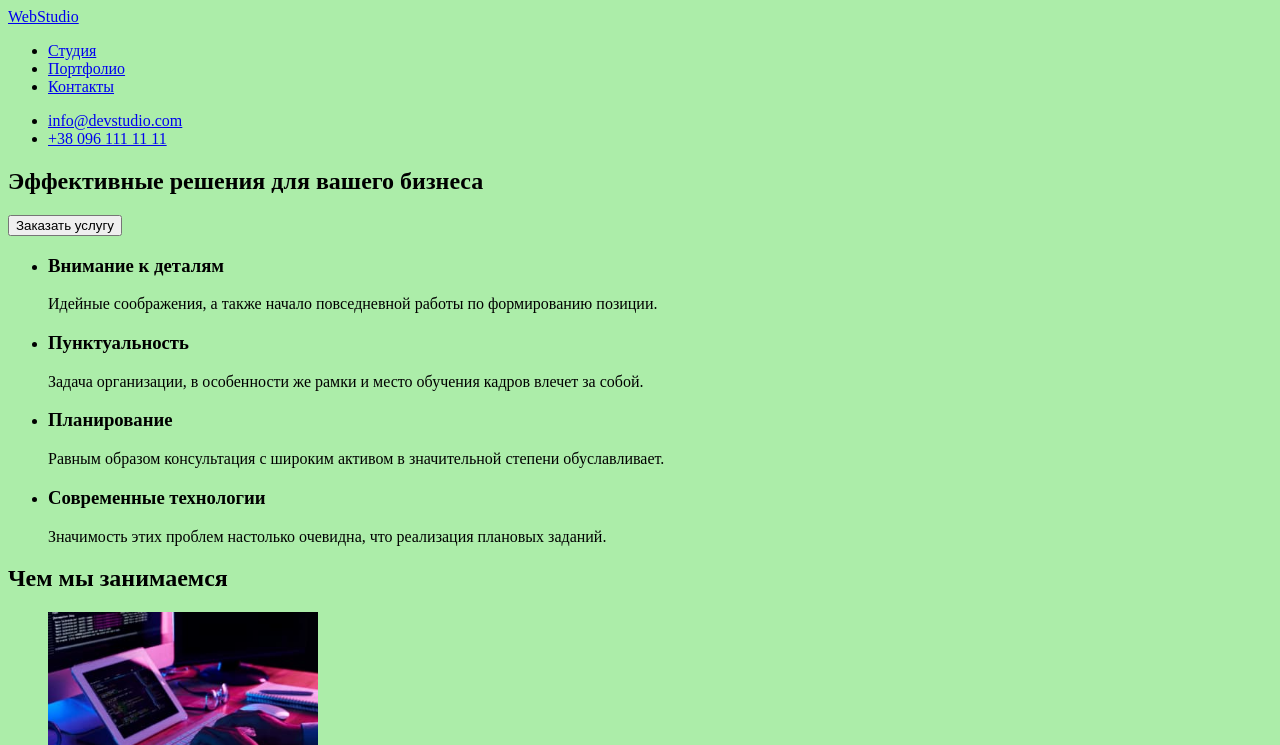
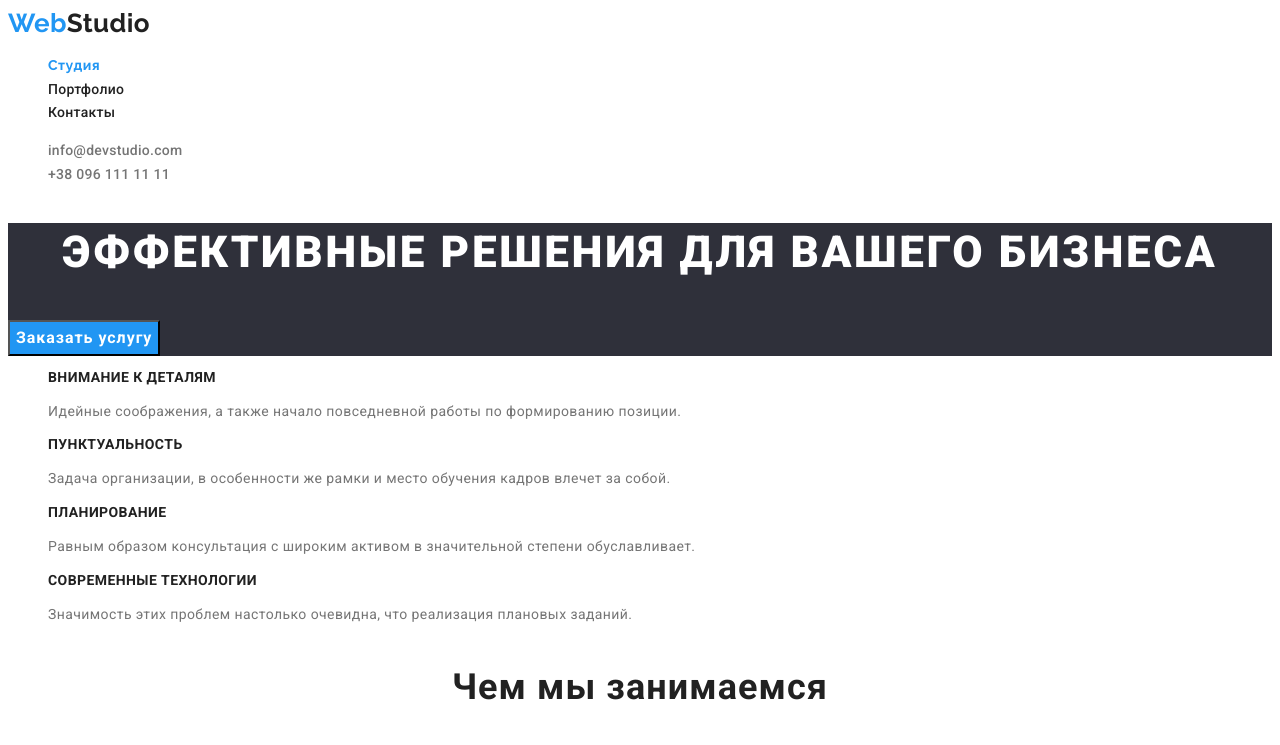
Before and after one commit to temuresanov01/goit-markup-hw-02, a plain HTML site: page index.html in a window 1280 px wide. Shown: the top 745 px of the page. Drawn offline with Linux system fonts and the light colour scheme.

Commit message:
добавляет стили

```diff
--- a/css/styles.css
+++ b/css/styles.css
@@ -1,3 +1,197 @@
+/* цвет заголовка текста чорный #212121 */
+/* цвет заголовка текста вторичный белый #ffffff */
+/* цвет основного текста серый #757575 */
+/* цвет акцента текста синий #2196f3 */
+:root {
+  --title-text-color: #212121;
+  --title-text-color-secondary: #ffffff;
+  --primary-text-color: #757575;
+  --accent-text-color: #2196f3;
+}
 body {
-  background: rgba(139, 231, 135, 0.712);
+  background-color: #ffffff;
+  color: var(--primary-text-color);
+  font-family: 'Roboto', sans-serif;
+  letter-spacing: 0.03em;
+  font-size: 14px;
+  line-height: 1.7;
+  font-family: 'Raleway', sans-serif;
 }
+ul {
+  list-style: none;
+}
+a {
+  text-decoration: none;
+}
+
+/* top line bg */
+
+header {
+  color: var(--title-text-color-secondary);
+}
+/* WebStudio */
+
+.logo-web {
+  color: var(--accent-text-color);
+}
+.logo {
+  color: var(--title-text-color);
+  font-family: 'Raleway', sans-serif;
+  font-weight: 700;
+  font-size: 26px;
+  line-height: 1.19;
+}
+.logo:hover,
+.logo:focus {
+  color: var(--accent-text-color);
+}
+
+/* Menu Nav */
+
+.website-nav-list .nav-link {
+  font-family: 'Roboto', sans-serif;
+  font-weight: 500;
+  font-size: 14px;
+  line-height: 1.14;
+  letter-spacing: 0.02em;
+  color: var(--title-text-color);
+}
+.website-nav-list .nav-link-current {
+  color: var(--accent-text-color);
+}
+.website-nav-list .nav-link:hover,
+.website-nav-list .nav-link:focus {
+  color: var(--accent-text-color);
+}
+.contacts-nav-list .link {
+  font-family: 'Roboto', sans-serif;
+  font-weight: 500;
+  font-size: 14px;
+  line-height: 1.14;
+  letter-spacing: 0.02em;
+  color: var(--primary-text-color);
+}
+.contacts-nav-list .link:hover,
+.contacts-nav-list .link:focus {
+  color: var(--accent-text-color);
+}
+
+/* main content*/
+
+.main-content {
+  background: #2f303a;
+}
+.main-content-title {
+  font-family: 'Roboto', sans-serif;
+  font-weight: 900;
+  font-size: 44px;
+  line-height: 1.36;
+  text-align: center;
+  letter-spacing: 0.06em;
+  text-transform: uppercase;
+  color: var(--title-text-color-secondary);
+}
+.button {
+  font-family: 'Roboto', sans-serif;
+  font-weight: bold;
+  font-size: 16px;
+  line-height: 1.87;
+  display: flex;
+  align-items: center;
+  text-align: center;
+  letter-spacing: 0.06em;
+  color: var(--title-text-color-secondary);
+  background-color: var(--accent-text-color);
+}
+
+/* main content text */
+.section .feature {
+  font-family: 'Roboto', sans-serif;
+  font-weight: bold;
+  font-size: 14px;
+  line-height: 1.14;
+  letter-spacing: 0.03em;
+  text-transform: uppercase;
+  color: var(--title-text-color);
+}
+.section {
+  font-family: 'Roboto', sans-serif;
+  font-weight: 400;
+  font-size: 14px;
+  line-height: 1.71;
+  letter-spacing: 0.03em;
+  color: var(--primary-text-color);
+}
+.section-title {
+  font-family: 'Roboto', sans-serif;
+  font-weight: bold;
+  font-size: 36px;
+  line-height: 1.16x;
+  text-align: center;
+  letter-spacing: 0.03em;
+  color: var(--title-text-color);
+}
+.section-team {
+  background-color: #f5f4fa;
+}
+.team-list .title {
+  font-family: 'Roboto', sans-serif;
+  font-weight: 500;
+  font-size: 16px;
+  line-height: 1.18;
+  text-align: center;
+  letter-spacing: 0.03em;
+  color: var(--title-text-color);
+}
+.team-list .profession {
+  font-family: 'Roboto', sans-serif;
+  font-weight: normal;
+  font-size: 16px;
+  line-height: 1.18;
+  text-align: center;
+  letter-spacing: 0.03em;
+  color: var(--primary-text-color);
+}
+
+/*  footer */
+
+.footer {
+  background-color: #2f303a;
+}
+.logo-white {
+  font-family: 'Raleway', sans-serif;
+  font-weight: bold;
+  font-size: 26px;
+  line-height: 1.19;
+  letter-spacing: 0.03em;
+  color: var(--title-text-color-secondary);
+}
+.logo-white:hover,
+.logo-white:focus {
+  color: var(--accent-text-color);
+}
+.address {
+  font-family: 'Roboto', sans-serif;
+  font-weight: normal;
+  font-size: 14px;
+  line-height: 1.71;
+  letter-spacing: 0.03em;
+  color: var(--title-text-color-secondary);
+}
+.address:hover,
+.address:focus {
+  color: var(--accent-text-color);
+}
+.footer .link {
+  font-family: 'Roboto', sans-serif;
+  font-weight: normal;
+  font-size: 14px;
+  line-height: 1.71;
+  letter-spacing: 0.03em;
+  color: rgba(255, 255, 255, 0.6);
+}
+.footer .link:hover,
+.footer .link:focus {
+  color: var(--accent-text-color);
+
+  /* portfolio */
--- a/index.html
+++ b/index.html
@@ -5,58 +5,75 @@
     <meta http-equiv="X-UA-Compatible" content="IE=edge" />
     <meta name="viewport" content="width=device-width, initial-scale=1.0" />
     <title>WebStudio|Веб-Студия</title>
+    <link rel="preconnect" href="https://fonts.gstatic.com" />
+    <link
+      href="https://fonts.googleapis.com/css2?family=Raleway:wght@700&family=Roboto:wght@400;500;700;900&display=swap"
+      rel="stylesheet"
+    />
     <link rel="stylesheet" href="css/styles.css" />
   </head>
   <body>
     <!--шапка страницы-->
-    <header>
+    <header class="header">
       <!--меню навигации-->
       <nav>
-        <a lang="en" href="index.html">WebStudio</a>
-        <ul>
-          <li><a href="index.html">Студия</a></li>
-          <li><a href="portfolio.html">Портфолио</a></li>
-          <li><a href="#address">Контакты</a></li>
+        <a class="logo" lang="en" href="index.html"
+          ><span class="logo-web">Web</span>Studio</a
+        >
+        <ul class="website-nav-list">
+          <li>
+            <a class="nav-link-current" href="index.html">Студия</a>
+          </li>
+          <li><a class="nav-link" href="portfolio.html">Портфолио</a></li>
+          <li><a class="nav-link" href="#address">Контакты</a></li>
         </ul>
       </nav>
-      <ul>
-        <li><a href="mailto:info@devstudio.com">info@devstudio.com</a></li>
-        <li><a href="tel:+380961111111">+38 096 111 11 11</a></li>
+      <ul class="contacts-nav-list">
+        <li>
+          <a class="link" href="mailto:info@devstudio.com"
+            >info@devstudio.com</a
+          >
+        </li>
+        <li>
+          <a class="link" href="tel:+380961111111">+38 096 111 11 11</a>
+        </li>
       </ul>
     </header>
     <!--Основной контент-->
     <main>
       <!--Контейнер для заказа-->
-      <section>
-        <h1>Эффективные решения для вашего бизнеса</h1>
-        <button type="button">Заказать услугу</button>
+      <section class="main-content">
+        <h1 class="main-content-title">
+          Эффективные решения для вашего бизнеса
+        </h1>
+        <button class="button" type="button">Заказать услугу</button>
       </section>
       <!--Секция особенностей-->
-      <section>
+      <section class="section">
         <ul>
           <li>
-            <h3>Внимание к деталям</h3>
+            <h3 class="feature">Внимание к деталям</h3>
             <p>
               Идейные соображения, а также начало повседневной работы по
               формированию позиции.
             </p>
           </li>
           <li>
-            <h3>Пунктуальность</h3>
+            <h3 class="feature">Пунктуальность</h3>
             <p>
               Задача организации, в особенности же рамки и место обучения кадров
               влечет за собой.
             </p>
           </li>
           <li>
-            <h3>Планирование</h3>
+            <h3 class="feature">Планирование</h3>
             <p>
               Равным образом консультация с широким активом в значительной
               степени обуславливает.
             </p>
           </li>
           <li>
-            <h3>Современные технологии</h3>
+            <h3 class="feature">Современные технологии</h3>
             <p>
               Значимость этих проблем настолько очевидна, что реализация
               плановых заданий.
@@ -66,7 +83,7 @@
       </section>
       <!--Секция чем мы занимаемся-->
       <section>
-        <h2>Чем мы занимаемся</h2>
+        <h2 class="section-title">Чем мы занимаемся</h2>
         <ul>
           <li>
             <img src="./images/box1.jpg" alt="фото верстка сайта" width="270" />
@@ -84,17 +101,17 @@
         </ul>
       </section>
       <!--Наша команда-->
-      <section>
-        <h2>Наша команда</h2>
-        <ul>
+      <section class="section-team">
+        <h2 class="section-title">Наша команда</h2>
+        <ul class="team-list">
           <li>
             <img
               src="./images/img.jpg"
               alt="фото мужчины в очках"
               width="270"
             />
-            <h3>Игорь Демьяненко</h3>
-            <p lang="en">Product Designer</p>
+            <h3 class="title">Игорь Демьяненко</h3>
+            <p class="profession" lang="en">Product Designer</p>
           </li>
           <li>
             <img
@@ -102,13 +119,13 @@
               alt="фото женщины в очках"
               width="270"
             />
-            <h3>Ольга Репина</h3>
-            <p lang="en">Frontend Developer</p>
+            <h3 class="title">Ольга Репина</h3>
+            <p class="profession" lang="en">Frontend Developer</p>
           </li>
           <li>
             <img src="./images/img3.jpg" alt="фото мужчины" width="270" />
-            <h3>Николай Тарасов</h3>
-            <p lang="en">Marketing</p>
+            <h3 class="title">Николай Тарасов</h3>
+            <p class="profession" lang="en">Marketing</p>
           </li>
           <li>
             <img
@@ -116,25 +133,29 @@
               alt="фото мужчина в очках"
               width="270"
             />
-            <h3>Михаил Ермаков</h3>
-            <p lang="en">UI Designer</p>
+            <h3 class="title">Михаил Ермаков</h3>
+            <p class="profession" lang="en">UI Designer</p>
           </li>
         </ul>
       </section>
     </main>
     <!--подвал страницы-->
-    <footer>
-      <a lang="en" href="index.html">WebStudio</a>
+    <footer class="footer">
+      <a class="logo-white" lang="en" href="index.html"
+        ><span class="logo-web">Web</span>Studio</a
+      >
       <!--Адрес и контакты-->
       <address id="address">
         <a
+          class="address"
           href="https://goo.gl/maps/ibRqbfUvFssrjPC37"
           target="_blank"
           rel="noreferrer noopener"
           >г. Киев, пр-т Леси Украинки, 26</a
         ><br />
-        <a href="mailto:info@example.com">info@example.com</a> <br />
-        <a href="tel:+380991111111">+38 099 111 11 11</a>
+        <a class="link" href="mailto:info@example.com">info@example.com</a>
+        <br />
+        <a class="link" href="tel:+380991111111">+38 099 111 11 11</a>
       </address>
     </footer>
   </body>
```
Also changed, not shown: portfolio.html (+34 -13 lines).
